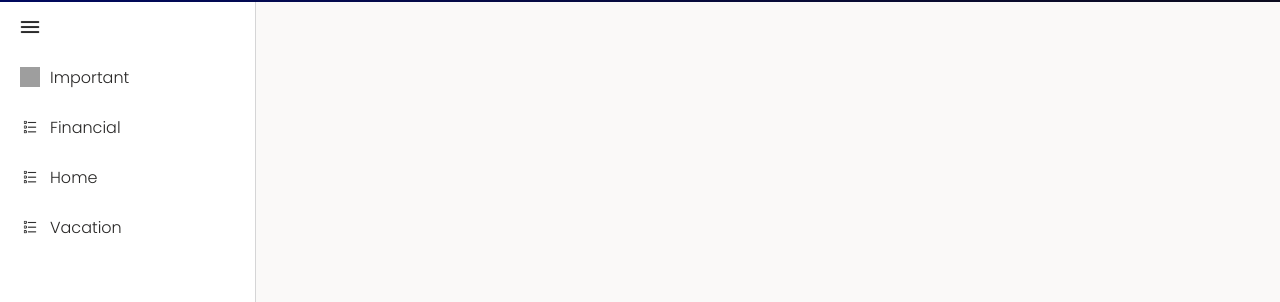
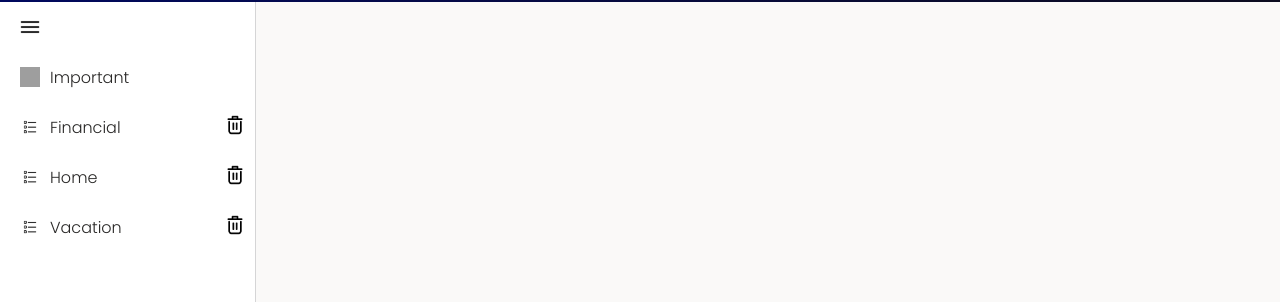
Before and after one commit to JulianaVanier/582-app-to-do-list-vue, a Vue app: page / in a window 1280 px wide. Shown: the part 98-400 px from the top of the page. Built offline with nearby package versions, Linux system fonts and the light colour scheme; grey boxes are pictures that could not be loaded.

Commit message:
working in removeImportant taks from list important

```diff
--- a/src/App.vue
+++ b/src/App.vue
@@ -11,6 +11,7 @@
           :tasks="tasks"
           @tasksOfList="tasksOfList"
           @importantList="importantList"
+          @deleteList="deleteList"
         ></CategoriesLists>
       </div>
       <div class="box-body-right">
@@ -20,7 +21,6 @@
           :idListDisplay="idListDisplay"
           :idListImportant="idListImportant"
           :nameListDisplay="nameListDisplay"
-          @deleteList="deleteList"
           @addLabelImportant="addLabelImportant"
           @deleteThisTask="deleteThisTask"
         ></ListOfTasks>
@@ -179,6 +179,13 @@ export default {
         }
       }
     },
+    removeLabelImportant(id) {
+      for (let i = 0; i < this.tasks.length; i++) {
+        if (this.tasks[i].id === id) {
+          this.tasks[i].labelImportant = false;
+        }
+      }
+    },
     deleteThisTask(id) {
       if (confirm("Are you sure you want to delete this task?") != true) return;
       for (let i = 0; i < this.tasks.length; i++) {
@@ -314,6 +321,11 @@ export default {
     }
   }
   // STYLE TASKITEM
+  .contentTask {
+    display: flex;
+    justify-content: center;
+    align-items: center;
+  }
   .box-task {
     display: flex;
     justify-content: space-around;
--- a/src/components/CategoriesLists.vue
+++ b/src/components/CategoriesLists.vue
@@ -4,14 +4,23 @@
     <div class="btn-list" @click="showImportantTasks">
       <img src="/img/icon-star.png" alt="" />Important
     </div>
-    <div v-for="list in lists" :key="list.id">
+    <div v-for="list in lists" :key="list.id" class="contentTask">
       <div
         class="btn-list"
         data
         testid="buttonList"
         @click="showTasksOfList(list.id)"
       >
-        <img src="/img/icon-list.png" alt="" />{{ list.name }}
+        <img src="/img/icon-list.png" alt="icon list" />{{ list.name }}
+      </div>
+      <div>
+        <img
+          class="imgDelete"
+          src="/img/delete.png"
+          alt="icon delete"
+          style="margin-left: auto"
+          @click="deleteList(list.id)"
+        />
       </div>
     </div>
 
@@ -20,7 +29,7 @@
       @deleteList="deleteList"
       @addLabelImportant="addLabelImportant"
       @deleteThisTask="deleteThisTask"
-    ></ListOfTasks> -->
+      ></ListOfTasks> -->
   </div>
 
   <!-- <button data testid="deleteList" @click="deleteList">Delete List</button> -->
@@ -54,6 +63,7 @@ export default {
     },
     deleteList(id) {
       this.$emit("deleteList", id);
+      console.log("btndellis", id);
     },
     showTasksOfList(id) {
       // console.log("test-buttonlist");
--- a/src/components/TaskItem.vue
+++ b/src/components/TaskItem.vue
@@ -14,9 +14,19 @@
       >
       <!-- <p>Date: {{ tasks.date }}</p>
     <p>Responsability: {{ tasks.responsability }}</p> -->
-      <div data testid="addImportant" @click="addImportant">
-        <img v-if="!isAddedImp" src="/img/icon-star.png" alt="icon star" />
-        <img v-else-if="isAddedImp" src="/img/favourite.png" alt="icon star" />
+      <div data testid="addImportant">
+        <img
+          v-if="!isAddedImp"
+          src="/img/icon-star.png"
+          alt="icon star"
+          @click="addImportant"
+        />
+        <img
+          v-else
+          src="/img/favourite.png"
+          alt="icon star"
+          @click="removeImportant"
+        />
       </div>
       <div data testid="deleteTask" @click="deleteTask">
         <img src="/img/delete.png" alt="icon delete" />
@@ -48,16 +58,18 @@ export default {
     addImportant() {
       // console.log("testimportant");
       this.$emit("addLabelImportant", this.tasks.id);
-      this.isAddedImp = true;
+      this.isAddedImp = !this.isAddedImp;
+    },
+    removeImportant() {
+      this.$emit("removeLabelImportant", this.tasks.id);
+      this.isAddedImp = !this.isAddedImp;
     },
     deleteTask() {
       // console.log("testdelete");
       this.$emit("deleteThisTask", this.tasks.id);
     },
     taskCompleted() {
-      console.log("taskcompleted");
       this.done = !this.done;
-      // this.$emit("taskCompleted", this.tasks.id);
     },
   },
 };
```
